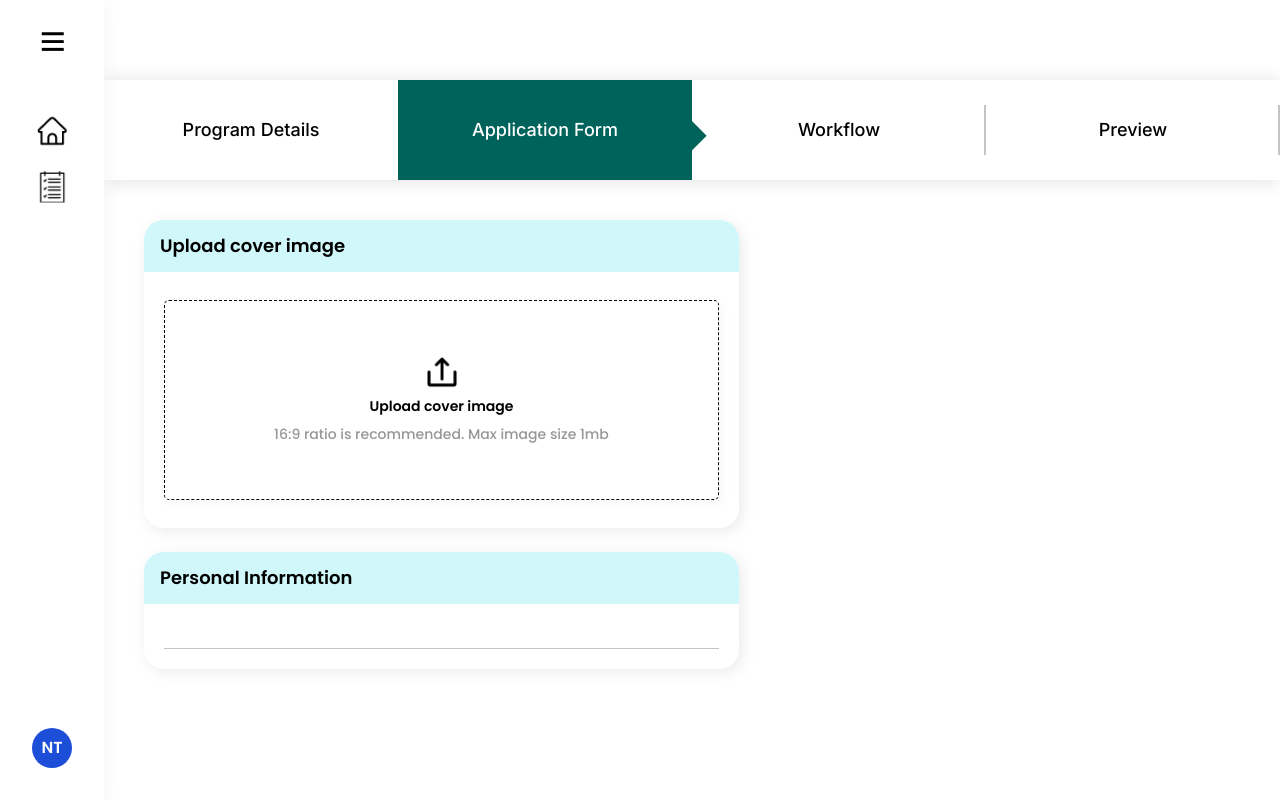
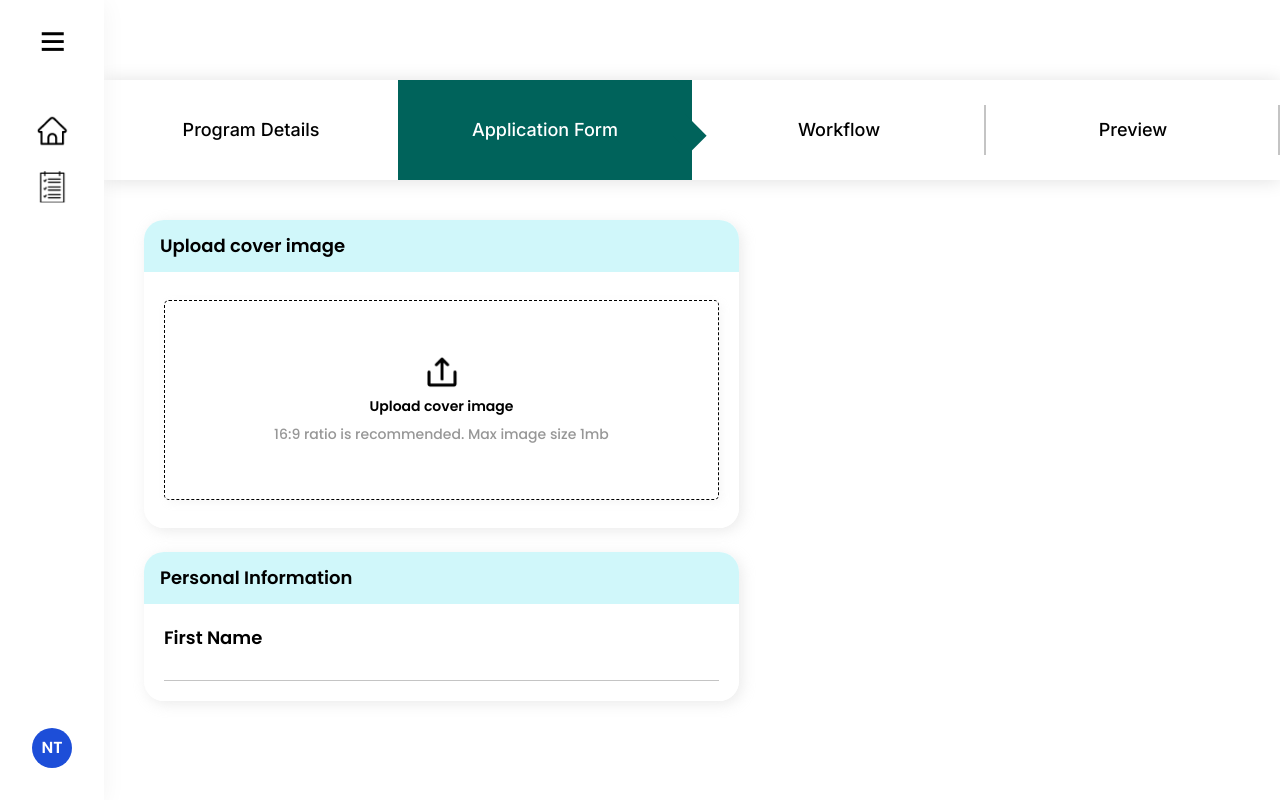
Before and after one commit to gift56/Fetest1, a React (Create React App) app: page / in a window 1280 px wide. Built offline with nearby package versions, Linux system fonts and the light colour scheme.

Commit message:
woking on card component

```diff
--- a/src/components/ApplicationForm/ApplicationForm.tsx
+++ b/src/components/ApplicationForm/ApplicationForm.tsx
@@ -26,7 +26,7 @@ const ApplicationForm = () => {
             htmlFor="firstName"
             label="First Name"
             labelClassName="text-lg font-semibold text-black"
-            showLabel={true}
+            showLabel={false}
             id="firstName"
             name="firstName"
             errorClass="hidden"
```
